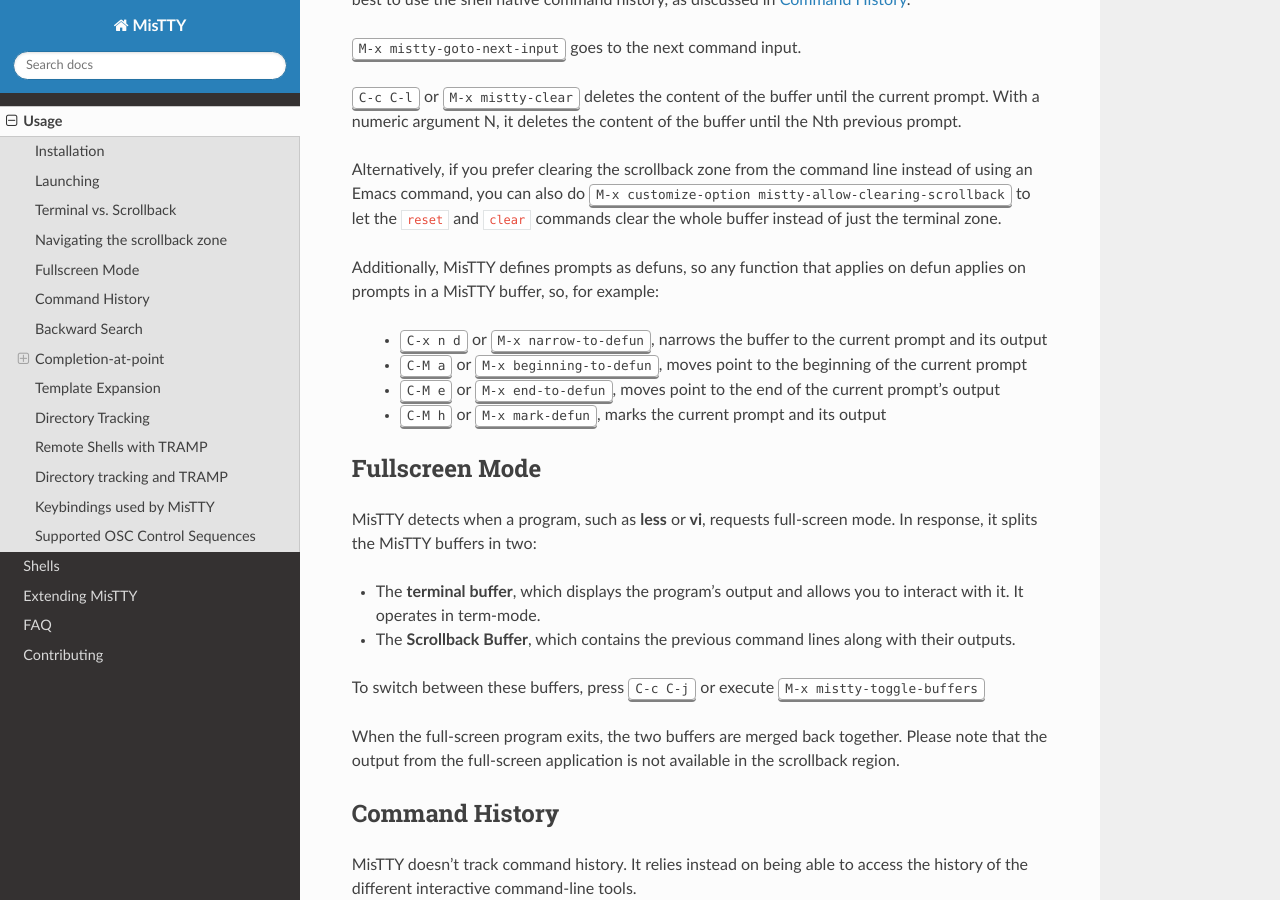
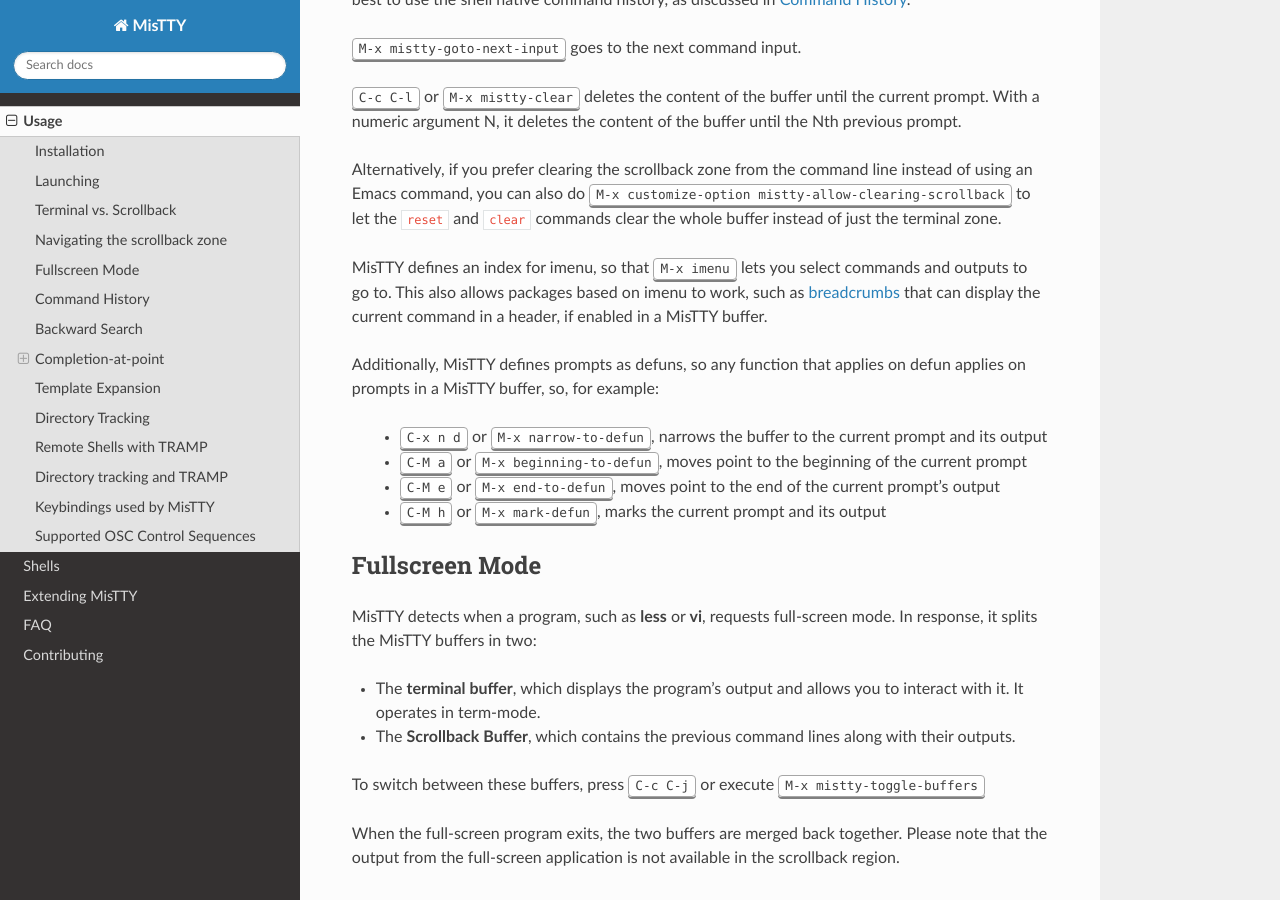
Before and after one commit to szermatt/mistty, a Sphinx documentation site: the page built from docs/source/usage.rst, in a window 1280 px wide and 900 px high, scrolled down 5078 px. Built offline with Sphinx 7.4.7 and the Read the Docs theme 3.1.0, drawn with Linux system fonts in a browser that asks for light colours.

Commit message:
docs: Mention imenu and breadcrumbs in the navigation section.

```diff
--- a/docs/source/usage.rst
+++ b/docs/source/usage.rst
@@ -328,6 +328,11 @@
 the ``reset`` and ``clear`` commands clear the whole buffer instead of
 just the terminal zone.
 
+MisTTY defines an index for imenu, so that :kbd:`M-x imenu` lets you
+select commands and outputs to go to. This also allows packages based
+on imenu to work, such as `breadcrumbs
+<https://github.com/joaotavora/breadcrumb>`_ that can display the
+current command in a header, if enabled in a MisTTY buffer.
 
 Additionally, MisTTY defines prompts as defuns, so any function that
 applies on defun applies on prompts in a MisTTY buffer, so, for
```
Also changed, not shown: 1 other file.
